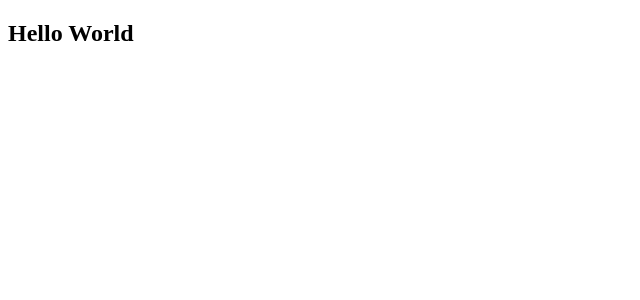
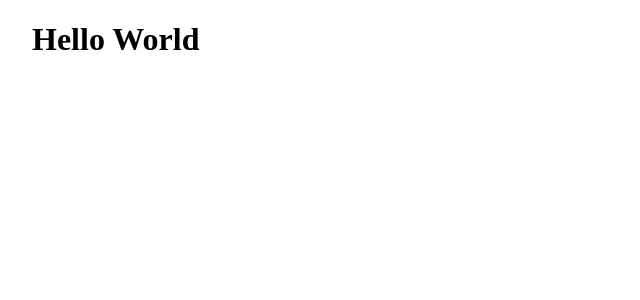
Before and after one commit to shalash23/todo-frontendmenor, a React (Vite) app: page / in a window 1280 px wide. Shown: the top 300 px of the page, without its empty margins (0-640 px from the left). Built offline with nearby package versions, Linux system fonts and the light colour scheme.

Commit message:
material-ui

```diff
--- a/index.html
+++ b/index.html
@@ -2,7 +2,17 @@
 <html lang="en">
   <head>
     <meta charset="UTF-8" />
-    <link rel="icon" type="image/svg+xml" href="/vite.svg" />
+    <link
+      rel="stylesheet"
+      href="https://fonts.googleapis.com/css?family=Roboto:300,400,500,700&display=swap"
+    />
+    <link rel="preconnect" href="https://fonts.googleapis.com" />
+    <link rel="preconnect" href="https://fonts.gstatic.com" crossorigin />
+    <link
+      href="https://fonts.googleapis.com/css2?family=Josefin+Sans:wght@400;700&display=swap"
+      rel="stylesheet"
+    />
+
     <meta name="viewport" content="width=device-width, initial-scale=1.0" />
     <title>Vite + React</title>
   </head>
--- a/src/App.jsx
+++ b/src/App.jsx
@@ -1,11 +1,8 @@
 import React from "react";
+import Header from "./Components/Header";
 
 const App = () => {
-  return (
-    <div>
-      <h2>Hello World</h2>
-    </div>
-  );
+  return <Header />;
 };
 
 export default App;
--- /dev/null
+++ b/src/Components/Header.jsx
@@ -0,0 +1,12 @@
+import React from "react";
+import { Container } from "@mui/material";
+import "./Header.css";
+const Header = () => {
+  return (
+    <Container maxWidth={"xl"}>
+      <h1>Hello World</h1>
+    </Container>
+  );
+};
+
+export default Header;
```
Also changed, not shown: src/Components/Header.css (added).
